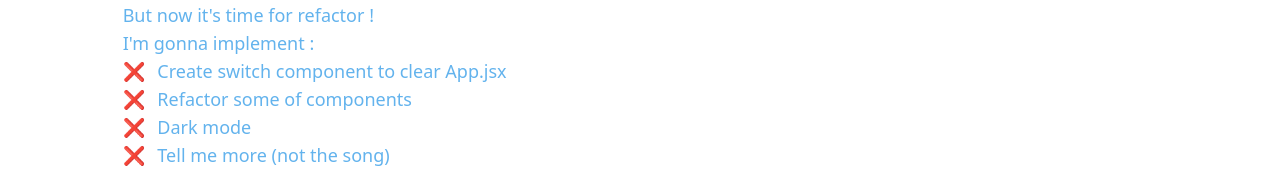
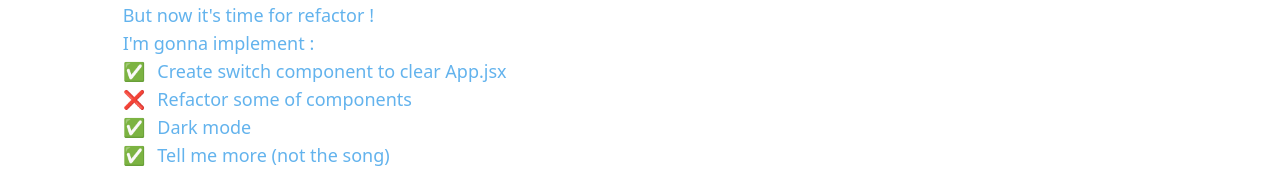
Before and after one commit to RemyPottierFr/one-day-one-react-projet, a React (Create React App) app: page /husky-setup in a window 1280 px wide. Shown: the part 760-952 px from the top of the page. Built offline with nearby package versions, Linux system fonts and the light colour scheme; what ra-data-json-server would draw is missing.

Commit message:
Update husky task todo

```diff
--- a/src/components/husky-article/HuskyArticle.jsx
+++ b/src/components/husky-article/HuskyArticle.jsx
@@ -52,7 +52,7 @@ export default function HuskyArticle() {
         But now it's time for refactor !<br />
         I'm gonna implement : <br />
         <span className="mr-2" role="img" aria-label="emoji">
-          ❌
+          ✅
         </span>{" "}
         Create switch component to clear App.jsx <br />
         <span className="mr-2" role="img" aria-label="emoji">
@@ -60,11 +60,11 @@ export default function HuskyArticle() {
         </span>{" "}
         Refactor some of components <br />
         <span className="mr-2" role="img" aria-label="emoji">
-          ❌
+          ✅
         </span>{" "}
         Dark mode <br />
         <span className="mr-2" role="img" aria-label="emoji">
-          ❌
+          ✅
         </span>{" "}
         Tell me more{" "}
         <a
```
